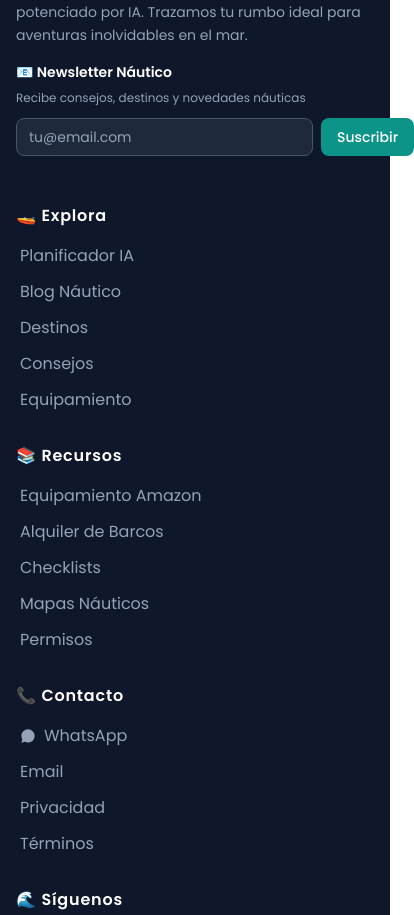
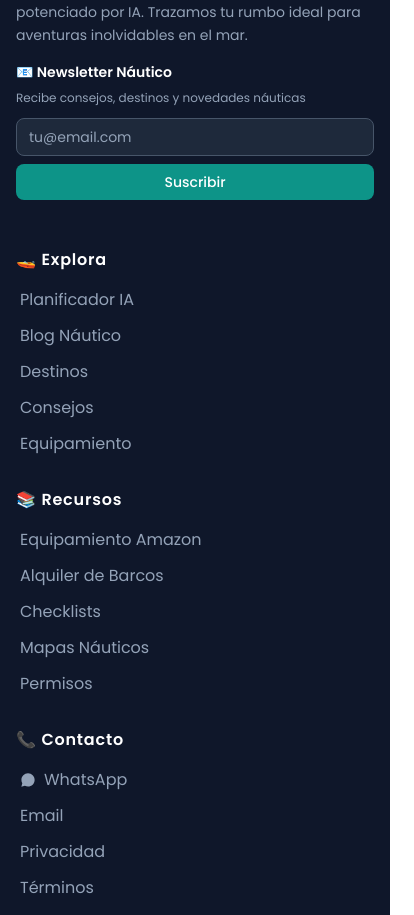
Before and after one commit to boatttripplanner/boattrip-planner, a React (Vite) app: page / in a window 390 px wide. Shown: the part 1269-2184 px from the top of the page, 414 px wide, since content can reach past the window. Built offline with nearby package versions, Linux system fonts and the light colour scheme; no server answers.

Commit message:
Mejorado el formulario de newsletter en móvil: botón debajo del campo de email

```diff
--- a/components/Footer.tsx
+++ b/components/Footer.tsx
@@ -68,7 +68,7 @@ const Footer: React.FC<FooterProps> = ({
             <div className="mb-4">
               <h4 className="text-sm font-semibold text-white mb-2">📧 Newsletter Náutico</h4>
               <p className="text-xs text-slate-400 mb-3">Recibe consejos, destinos y novedades náuticas</p>
-              <form onSubmit={handleNewsletterSubmit} className="flex gap-2">
+              <form onSubmit={handleNewsletterSubmit} className="flex flex-col sm:flex-row gap-2">
                 <input
                   type="email"
                   value={email}
@@ -79,7 +79,7 @@ const Footer: React.FC<FooterProps> = ({
                 />
                 <button
                   type="submit"
-                  className="px-4 py-2 bg-teal-600 hover:bg-teal-700 text-white text-sm font-medium rounded-lg transition-colors duration-200"
+                  className="px-4 py-2 bg-teal-600 hover:bg-teal-700 text-white text-sm font-medium rounded-lg transition-colors duration-200 sm:w-auto w-full"
                 >
                   Suscribir
                 </button>
```
